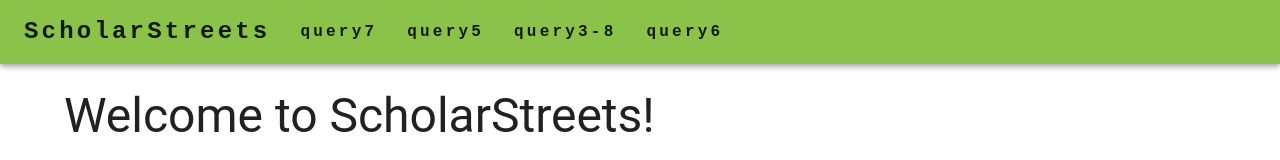
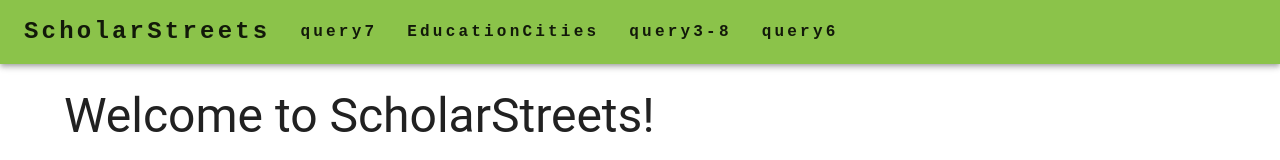
Before and after one commit to AWU0626/CIS-4500-Project, a React (Create React App) app in the folder client/: page / in a window 1280 px wide. Shown: the top 160 px of the page. Built offline with nearby package versions, Linux system fonts and the light colour scheme; no server answers.

Commit message:
changed tab name

```diff
--- a/client/src/components/NavBar.js
+++ b/client/src/components/NavBar.js
@@ -38,7 +38,7 @@ export default function NavBar() {
         <Toolbar disableGutters>
           <NavText href='/' text='ScholarStreets' isMain />
           <NavText href='/query7' text='query7' />
-          <NavText href='/query5' text='query5' />
+          <NavText href='/query5' text='EducationCities' />
           <NavText href='/query3-8' text='query3-8' />
           <NavText href='/query6' text='query6' />
         </Toolbar>
```
